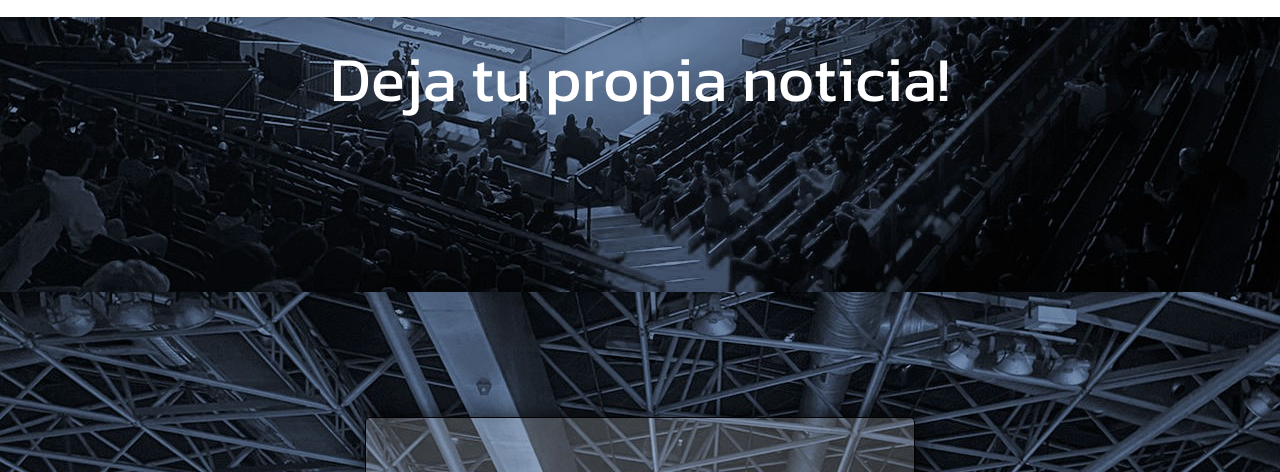
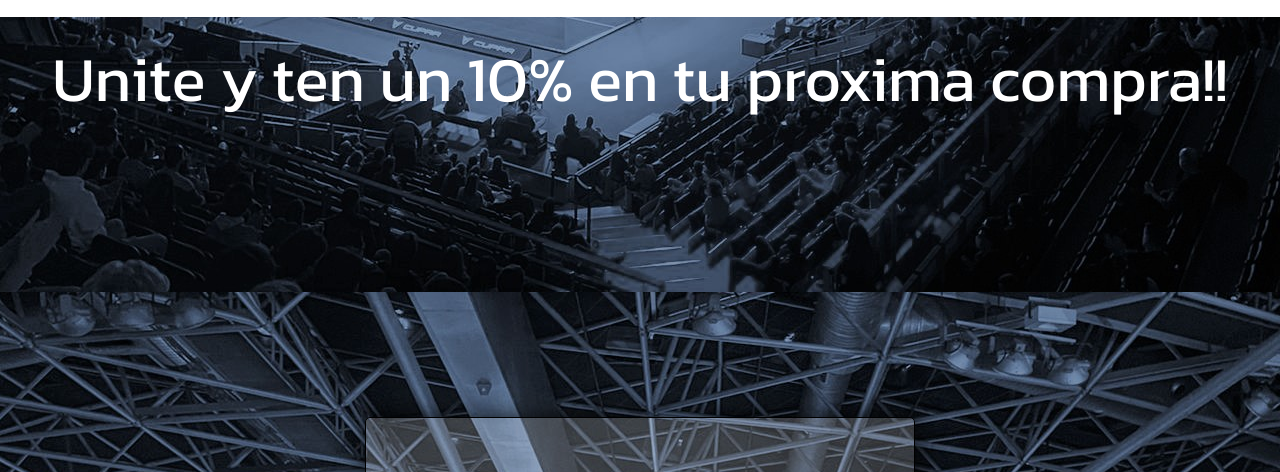
Before and after one commit to LautaroChamorro/paginacoder, a website: page pages/unete.html in a window 1280 px wide. Shown: the part 273-745 px from the top of the page. Drawn offline with nearby package versions, Linux system fonts and the light colour scheme.

Commit message:
retoquesRegistrate

```diff
--- a/pages/unete.html
+++ b/pages/unete.html
@@ -26,7 +26,7 @@
     </header>
     <main class="fondoRegistrate">
         <div class="tituloRegistrate">
-            <h1>Deja tu propia noticia!</h1>
+            <h1>Unite y ten un 10% en tu proxima compra!!</h1>
         </div>
         <section class="formulario">
             <form action="" method="" enctype="">
```
